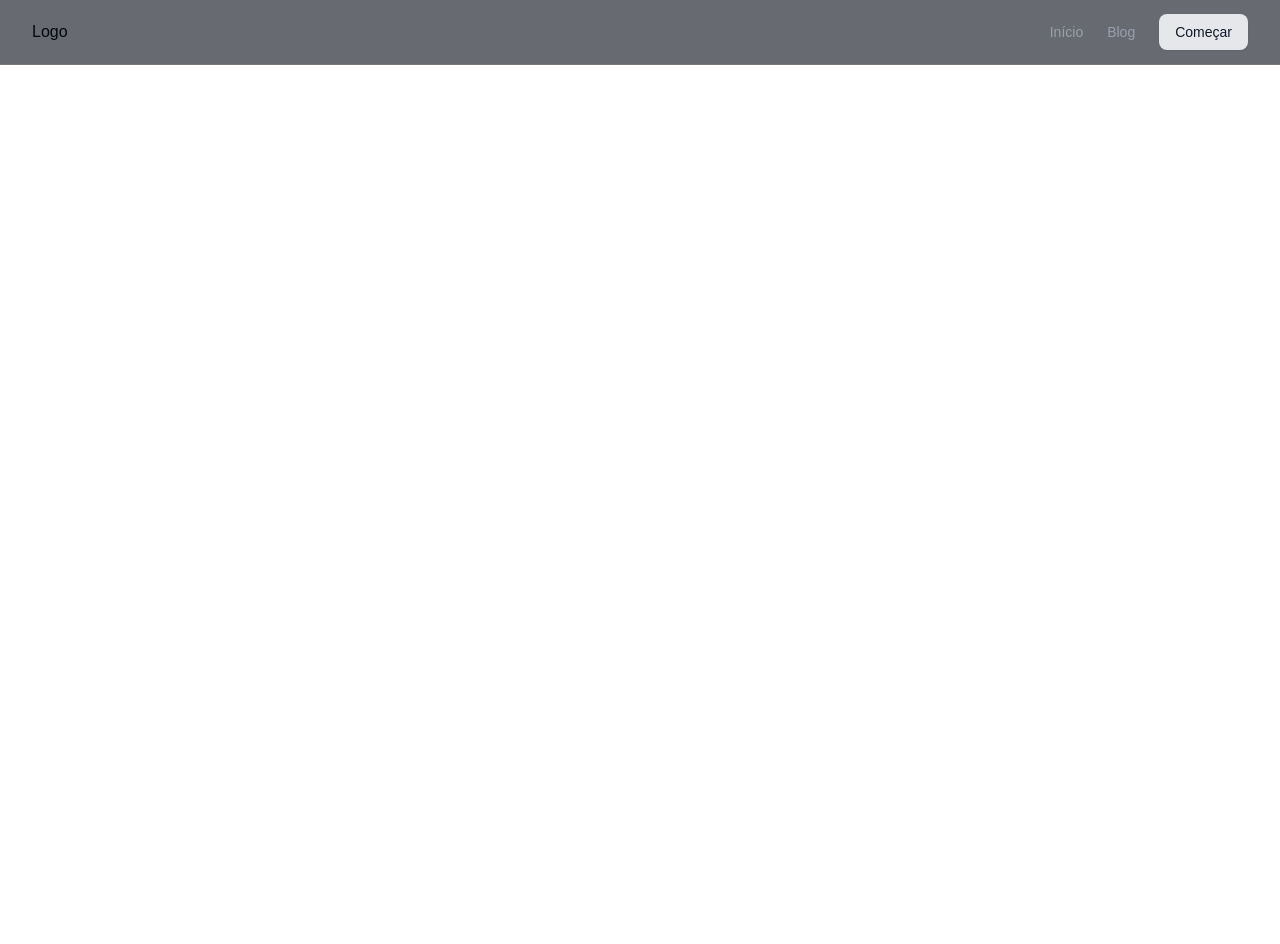
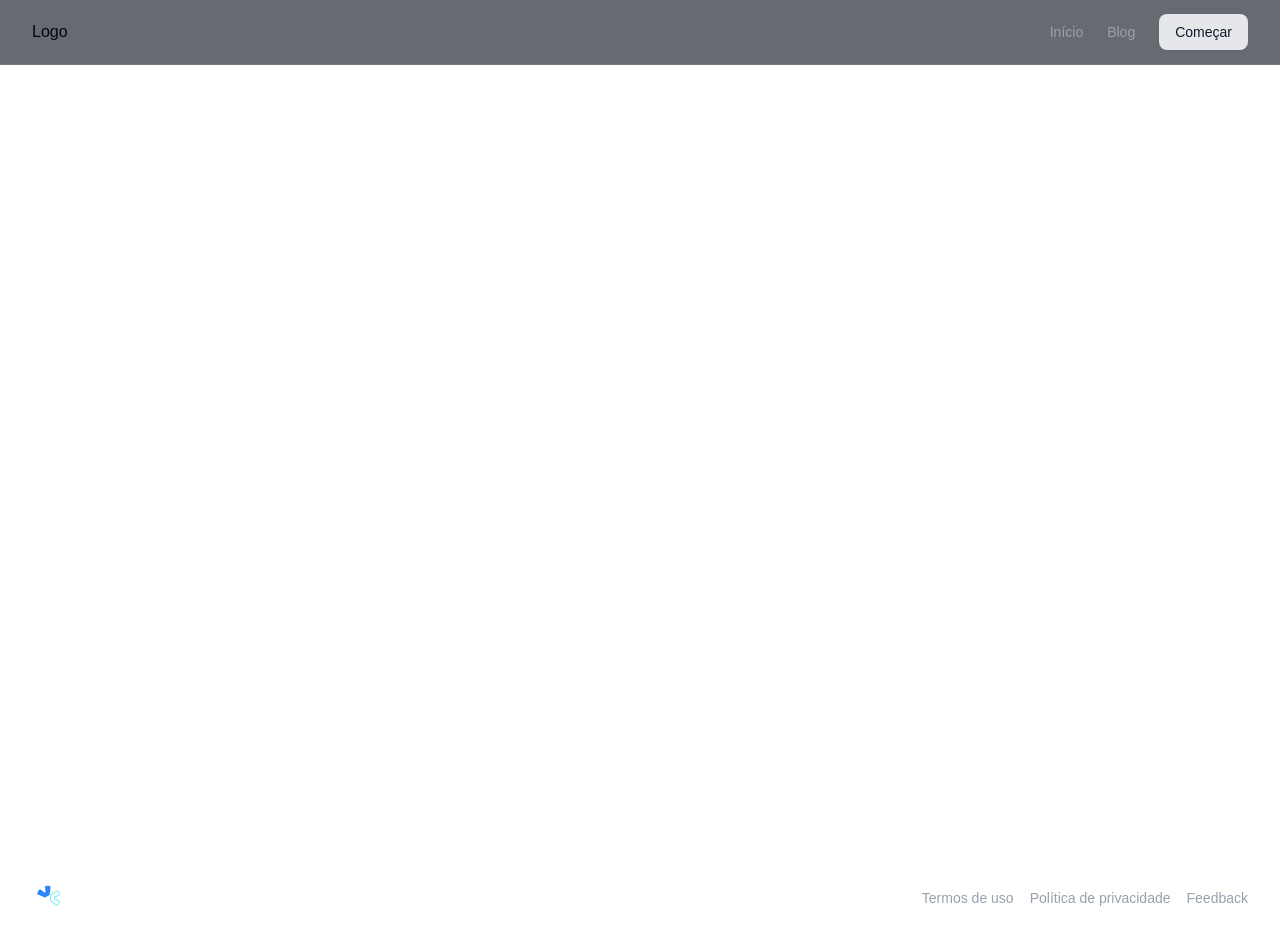
Before and after one commit to CesarNeo/next-pages-blog, a Next.js app: page / in a window 1280 px wide. Shown: the top 944 px of the page. Before the commit the page ends 848 px from the top, so only its background shows below. Built offline with nearby package versions, Linux system fonts and the light colour scheme.

Commit message:
feat: create footer

```diff
--- /dev/null
+++ b/src/components/footer/index.tsx
@@ -0,0 +1,39 @@
+import Image from 'next/image';
+import Link from 'next/link';
+
+function Footer() {
+  return (
+    <footer className="border-t border-white/10">
+      <div className="mx-auto max-w-7xl px-4 sm:px-6 lg:px-8">
+        <div className="flex justify-between gap-8 py-8 md:flex-row">
+          <Link href="/">
+            <Image alt="Logo site" src="/logo.svg" width={116} height={32} />
+          </Link>
+
+          <nav className="text-muted-foreground flex flex-col items-center gap-4 text-sm md:flex-row">
+            <Link
+              href="/termos-de-uso"
+              className="hover:text-primary transition-colors"
+            >
+              Termos de uso
+            </Link>
+            <Link
+              href="/politica-de-privacidade"
+              className="hover:text-primary transition-colors"
+            >
+              Política de privacidade
+            </Link>
+            <Link
+              href="/feedback"
+              className="hover:text-primary transition-colors"
+            >
+              Feedback
+            </Link>
+          </nav>
+        </div>
+      </div>
+    </footer>
+  );
+}
+
+export default Footer;
--- a/src/components/layout/index.tsx
+++ b/src/components/layout/index.tsx
@@ -1,3 +1,4 @@
+import Footer from '../footer';
 import Header from '../header';
 import type { TLayoutProps } from './types';
 
@@ -7,6 +8,8 @@
       <Header />
 
       <main className="mb-12 flex flex-1 flex-col">{children}</main>
+
+      <Footer />
     </div>
   );
 }
```
Also changed, not shown: public/logo.svg (added).
